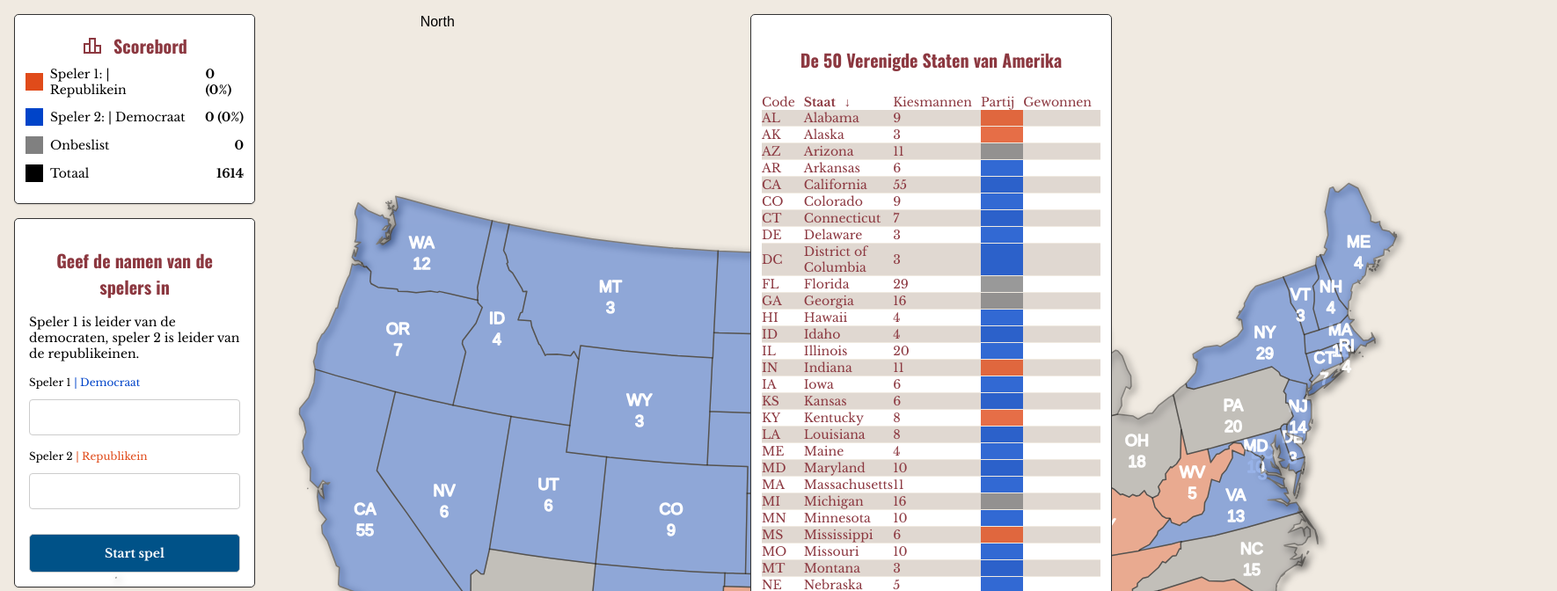
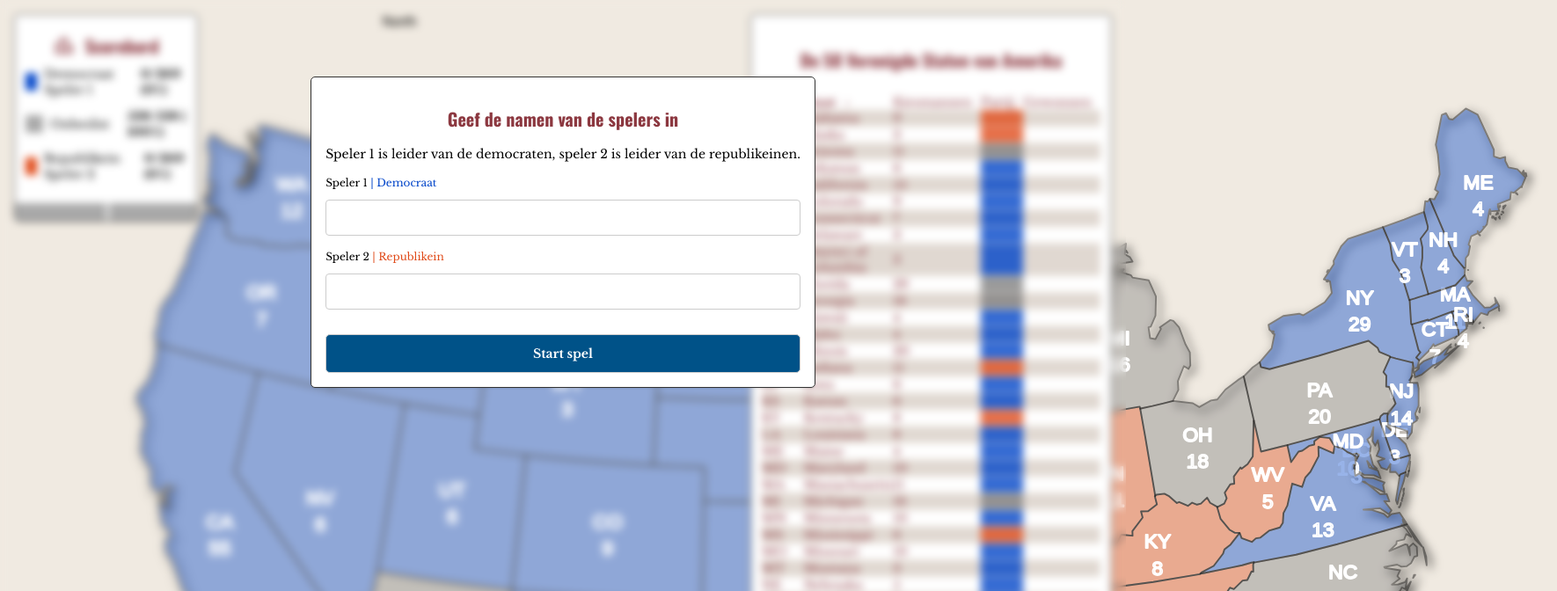
Before and after one commit to tdijkmans/powerplay, a React (Vite) app: page / in a window 1280 px wide. Shown: the top 672 px of the page at 88% size, 1770 px wide, since content can reach past the window. Built offline with nearby package versions, Linux system fonts and the light colour scheme; a web font is replaced by a local one.

Commit message:
applied better scoring

```diff
--- a/src/App.scss
+++ b/src/App.scss
@@ -2,12 +2,13 @@
   padding: 1rem;
   display: grid;
   grid-template-columns: 1fr 1fr 1fr 1fr 1fr;
-  grid-template-rows: 1fr 1fr 1fr 1fr 1fr;
+  grid-template-rows: 1fr 1fr 1fr 1fr 1fr 1fr;
   grid-auto-flow: row;
   grid-template-areas:
     "NW . N . E"
     "W center-board center-board center-board E"
     "W center-board center-board center-board E"
+    ". center-board center-board center-board E"
     ". center-board center-board center-board E"
     "SW . S . E";
 }
@@ -46,4 +47,24 @@
 
 .SW {
   grid-area: SW;
+  display: flex;
+  align-items: flex-end
 }
+
+.menu-overlay-container {
+  position: fixed;
+  top: 0;
+  left: 0;
+  width: 100vw;
+  height: 100vh;
+  backdrop-filter: blur(5px);
+  z-index: 999;
+}
+
+.menu-overlay {
+  display: flex;
+  flex-direction: column;
+  justify-content: center;
+  align-items: center;
+  height: 66%;
+}
--- a/src/App.tsx
+++ b/src/App.tsx
@@ -1,3 +1,4 @@
+import { useState } from "react";
 import "./App.scss";
 import Card from "./components/Card/Card";
 import GameScore from "./components/GameScore/GameScore";
@@ -8,6 +9,9 @@ import UserForm from "./components/UserForm/UserForm";
 import MapControl from "./components/ZoomControl/MapControl";
 
 function App() {
+	const [showMenu, setShowMenu] = useState(true);
+	const [showMapControl, setShowMapControl] = useState(false);
+
 	return (
 		<>
 			<div className="container">
@@ -18,11 +22,7 @@ function App() {
 				</div>
 				<div className="N">North</div>
 				<div className="NE" />
-				<div className="W">
-					<Card>
-						<UserForm />
-					</Card>
-				</div>
+				<div className="W" />
 				<div className="center-board">
 					<UsaMap />
 				</div>
@@ -32,14 +32,32 @@ function App() {
 					</Card>
 				</div>
 				<div className="SW">
-					<Card>
-						<MapControl />
-					</Card>
+					{showMapControl ? (
+						<MapControl setShowMapControl={setShowMapControl} />
+					) : (
+						<button
+							className="mapcontrol__button"
+							type="button"
+							onClick={() => setShowMapControl(true)}
+						>
+							<span className="material-symbols-outlined">settings</span>
+						</button>
+					)}
 				</div>
 				<div className="S">
 					<UsaStateInfo />
 				</div>
 			</div>
+
+			{showMenu && (
+				<div className="menu-overlay-container">
+					<div className="menu-overlay">
+						<Card>
+							<UserForm setShowMenu={setShowMenu} />
+						</Card>
+					</div>
+				</div>
+			)}
 		</>
 	);
 }
--- a/src/components/GameScore/GameScore.scss
+++ b/src/components/GameScore/GameScore.scss
@@ -36,3 +36,12 @@
     font-weight: var(--font-weight-bold);
     margin-left: var(--spacing-small);
 }
+
+.score-row::before {
+    content: "";
+    position: absolute;
+    top: calc(100% - 20px);
+    bottom: 0;
+    left: 50%;
+    border-left: 3px solid var(--color-white);
+}
--- a/src/components/GameScore/GameScore.tsx
+++ b/src/components/GameScore/GameScore.tsx
@@ -8,35 +8,36 @@ type GameScoreProps = Record<string, unknown>;
 const GameScore: FC<GameScoreProps> = () => {
 	const players = useGlobalStore((state) => state.players);
 	const [republicanPlayer, democraticPlayer] = players;
-
 	const democratScore = useGlobalStore((state) => state.score.democrat);
 	const grandTotal = useGlobalStore((state) => state.grandTotal);
-	const republicanProgress = useGlobalStore(
-		(state) => state.getRepublicanProgress,
-	);
-	const democratProgress = useGlobalStore((state) => state.getDemocratProgress);
 	const republicanScore = useGlobalStore((state) => state.score.republican);
 
 	const items = [
 		{
-			color: getPartyColor("republican"),
-			label: `Speler 1: ${republicanPlayer?.playerName} | Republikein`,
-			score: `${republicanScore} (${republicanProgress()}%)`,
+			color: getPartyColor("democrat"),
+			label: `Democraat ${democraticPlayer?.playerName || "Speler 1"}`,
+			scoreText: `${democratScore}/${grandTotal / 2} (${(
+				(democratScore / (grandTotal / 2)) * 100 || 0
+			).toFixed(0)}%)`,
+			score: democratScore,
 		},
 		{
-			color: getPartyColor("democrat"),
-			label: `Speler 2: ${democraticPlayer?.playerName} | Democraat`,
-			score: `${democratScore} (${democratProgress()}%)`,
+			color: "darkgrey",
+			label: "Onbeslist",
+			scoreText: `${grandTotal - democratScore - republicanScore}/${grandTotal} (
+				${(
+					((grandTotal - democratScore - republicanScore) / grandTotal) * 100 ||
+					0
+				).toFixed(0)}%)`,
+			score: grandTotal - democratScore - republicanScore,
 		},
 		{
-			color: getPartyColor("swing"),
-			label: "Onbeslist",
-			score: 0,
-		},
-		{
-			color: "black",
-			label: "Totaal",
-			score: grandTotal,
+			color: getPartyColor("republican"),
+			label: `Republikein ${republicanPlayer?.playerName || "Speler 2"}`,
+			scoreText: `${republicanScore}/${grandTotal / 2} (${(
+				(republicanScore / (grandTotal / 2)) * 100 || 0
+			).toFixed(0)}%)`,
+			score: republicanScore,
 		},
 	].map((item) => ({
 		...item,
@@ -44,6 +45,7 @@ const GameScore: FC<GameScoreProps> = () => {
 	}));
 
 	return (
+		<>
 			<div className="score">
 				<div className="score-header">
 					<span className="material-symbols-outlined">leaderboard</span>
@@ -61,10 +63,27 @@ const GameScore: FC<GameScoreProps> = () => {
 							/>
 							<div>{item.label}</div>
 						</div>
-					<div className="score-item-score">{item.score}</div>
+						<div className="score-item-score">{item.scoreText}</div>
 					</div>
 				))}
 			</div>
+
+			<div
+				className="score-row"
+				style={{ display: "flex", alignItems: "center", overflow: "hidden" }}
+			>
+				{items.map((i) => (
+					<div
+						key={`score-row-${i.key}`}
+						style={{
+							width: `${(i.score / grandTotal) * 100}%`,
+							height: "20px",
+							backgroundColor: i.color,
+						}}
+					/>
+				))}
+			</div>
+		</>
 	);
 };
 
--- a/src/components/UsaList/UsaList.tsx
+++ b/src/components/UsaList/UsaList.tsx
@@ -33,8 +33,10 @@ const sortList = (
 	return sortOrder === "desc" ? sortedList.reverse() : sortedList;
 };
 
-const getWonBy = (players: GlobalStore["players"], party: string) =>
-	players.find((p) => p.party === party)?.playerName;
+const getWonBy = (players: GlobalStore["players"], party: string) => {
+	const player = players.find((p) => p.party === party);
+	return player?.playerName || player?.party;
+};
 
 const UsaList: FC = () => {
 	const fiftyStates = useGlobalStore((state) => state.fiftyStates);
--- a/src/components/UserForm/UserForm.tsx
+++ b/src/components/UserForm/UserForm.tsx
@@ -2,7 +2,11 @@ import React, { FC, useState } from "react";
 import useGlobalStore from "../../stores/useGlobalStore";
 import "./UserForm.scss";
 
-const UserForm: FC = () => {
+type UserFormProps = {
+	setShowMenu: React.Dispatch<React.SetStateAction<boolean>>;
+};
+
+const UserForm: FC<UserFormProps> = ({ setShowMenu }) => {
 	const setPlayerNames = useGlobalStore((state) => state.setPlayerNames);
 	const [firstPlayer, setFirstPlayer] = useState("");
 	const [secondPlayer, setSecondPlayer] = useState("");
@@ -22,6 +26,7 @@ const UserForm: FC = () => {
 			democrat: firstPlayer,
 			republican: secondPlayer,
 		});
+		setShowMenu(false);
 	};
 
 	return (
--- a/src/components/ZoomControl/MapControl.scss
+++ b/src/components/ZoomControl/MapControl.scss
@@ -5,27 +5,9 @@
     justify-content: center;
 }
 
-.mapcontrol__header {
-    background: var(--background-paper);
-    border-radius: var(--border-radius);
-    width: 100%;
-    display: flex;
-    justify-content: space-between;
-    align-items: center;
-}
 
 
-.mapcontrol__title {
-    width: 100%;
-    padding: var(--spacing-xx-small);
-    display: flex;
-    align-items: center;
-    justify-content: space-between;
-    font-size: var(--font-size-small);
-}
-
 .mapcontrol__body {
-    padding: var(--spacing-medium);
     width: 100%;
     display: flex;
     justify-content: space-around;
@@ -51,4 +33,5 @@
     display: grid;
     grid-template-columns: 1fr 1fr 1fr;
     gap: var(--spacing-small);
+    margin-left: var(--spacing-medium);
 }
--- a/src/components/ZoomControl/MapControl.tsx
+++ b/src/components/ZoomControl/MapControl.tsx
@@ -11,9 +11,11 @@ const MapButton: FC<{ onClick: () => void; icon: string }> = ({
 	</button>
 );
 
-type MapControlProps = Record<string, unknown>;
+type MapControlProps = {
+	setShowMapControl: React.Dispatch<React.SetStateAction<boolean>>;
+};
 
-const MapControl: FC<MapControlProps> = () => {
+const MapControl: FC<MapControlProps> = ({ setShowMapControl }) => {
 	const scale = useZoom((state) => state.scale);
 	const setScale = useZoom((state) => state.setScale);
 	const percentageZoom = `${(scale * 100).toFixed(0)}%`;
@@ -24,13 +26,6 @@ const MapControl: FC<MapControlProps> = () => {
 
 	return (
 		<div className="mapcontrol">
-			<div className="mapcontrol__header">
-				<div className="mapcontrol__title">
-					<span className="material-symbols-outlined">map</span>
-					<div className="mapcontrol__zoomlevel">{percentageZoom}</div>
-				</div>
-			</div>
-
 			<div className="mapcontrol__body">
 				<div className="mapcontrol__zoom">
 					<MapButton onClick={() => setScale(scale - 0.1)} icon="zoom_out" />
@@ -55,6 +50,11 @@ const MapControl: FC<MapControlProps> = () => {
 					<MapButton onClick={() => setY(y + 50)} icon="south" />
 					<div />
 				</div>
+				{percentageZoom}
+
+				<div className="mapcontrol__close">
+					<MapButton onClick={() => setShowMapControl(false)} icon="close" />
+				</div>
 			</div>
 		</div>
 	);
--- a/src/hooks/useZoom.ts
+++ b/src/hooks/useZoom.ts
@@ -11,7 +11,7 @@ interface ZoomStore {
 }
 
 export const useZoom = create<ZoomStore>((set, get) => ({
-	scale: 1.5,
+	scale: 1.9,
 	handleWheel: (e: React.WheelEvent<SVGSVGElement>) => {
 		if (e.deltaY < 0) {
 			set({ scale: get().scale + 0.1 });
--- a/src/stores/useGlobalStore.ts
+++ b/src/stores/useGlobalStore.ts
@@ -33,7 +33,6 @@ export type WinnableState = UsaState & {
 
 };
 
-
 const statesToWin: WinnableState[] = [...stateData]
 	.sort((a, b) => a.stateName.localeCompare(b.stateName))
 	.map((state) => ({
@@ -43,14 +42,17 @@ const statesToWin: WinnableState[] = [...stateData]
 	}
 	));
 
-const grandTotal =
-	startTotals.republican + startTotals.democrat + startTotals.swing;
+const grandTotal = stateData.reduce((acc, state) => {
+	return acc + state.electoralVotes;
+}
+	, 0);
+
 
 export interface GlobalStore {
 	score: typeof initialScore;
 	grandTotal: number;
-	getRepublicanProgress: () => string;
-	getDemocratProgress: () => string;
+	getRepublicanProgress: () => number;
+	getDemocratProgress: () => number;
 	winAState: (party: UsaState["party"], state: UsaState) => void;
 
 	players: Players;
@@ -120,10 +122,10 @@ const useGlobalStore = create<GlobalStore>((set, get) => ({
 		return get().grandTotal;
 	},
 	getRepublicanProgress: () => {
-		return ((get().score.republican / grandTotal) * 100).toFixed(0);
+		return ((Math.round(get().score.republican / grandTotal)) * 100)
 	},
 	getDemocratProgress: () => {
-		return ((get().score.democrat / grandTotal) * 100).toFixed(0);
+		return ((Math.round(get().score.democrat / grandTotal)) * 100)
 	},
 	winAState: (party, usaState) => {
 		const { electoralVotes } = usaState;
@@ -131,7 +133,6 @@ const useGlobalStore = create<GlobalStore>((set, get) => ({
 			score: {
 				...state.score,
 				[party]: state.score[party] + electoralVotes,
-				swing: state.score.swing - electoralVotes,
 			},
 		}));
 		set((state) => ({
```
Lines whose indentation alone changed are shown as unchanged.
